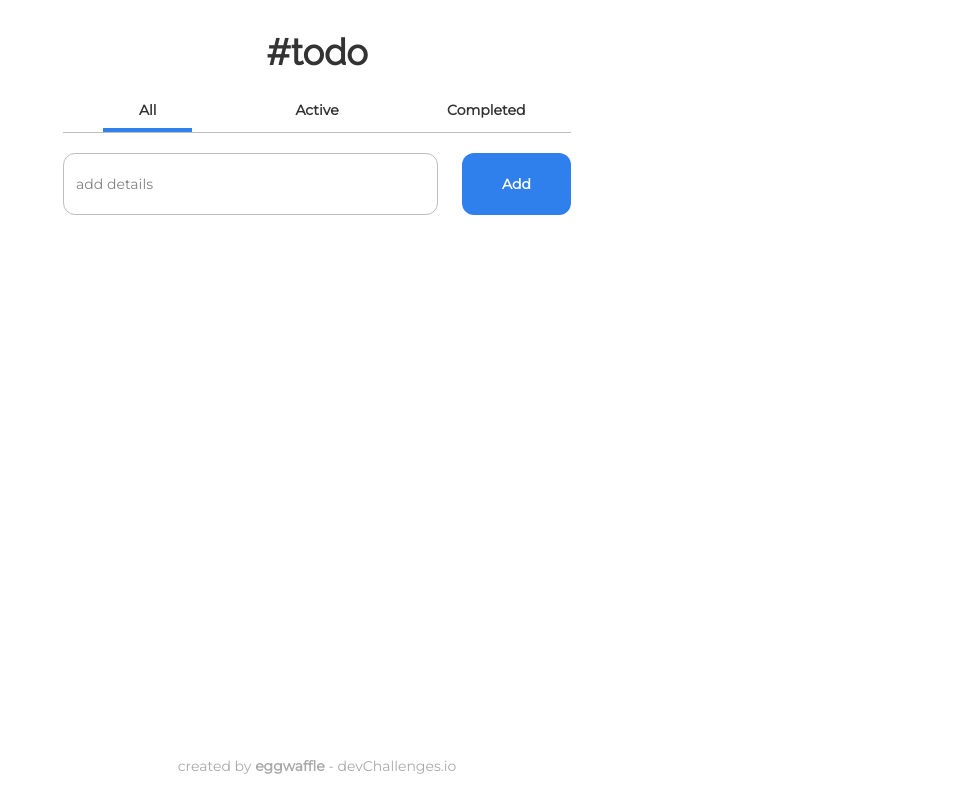
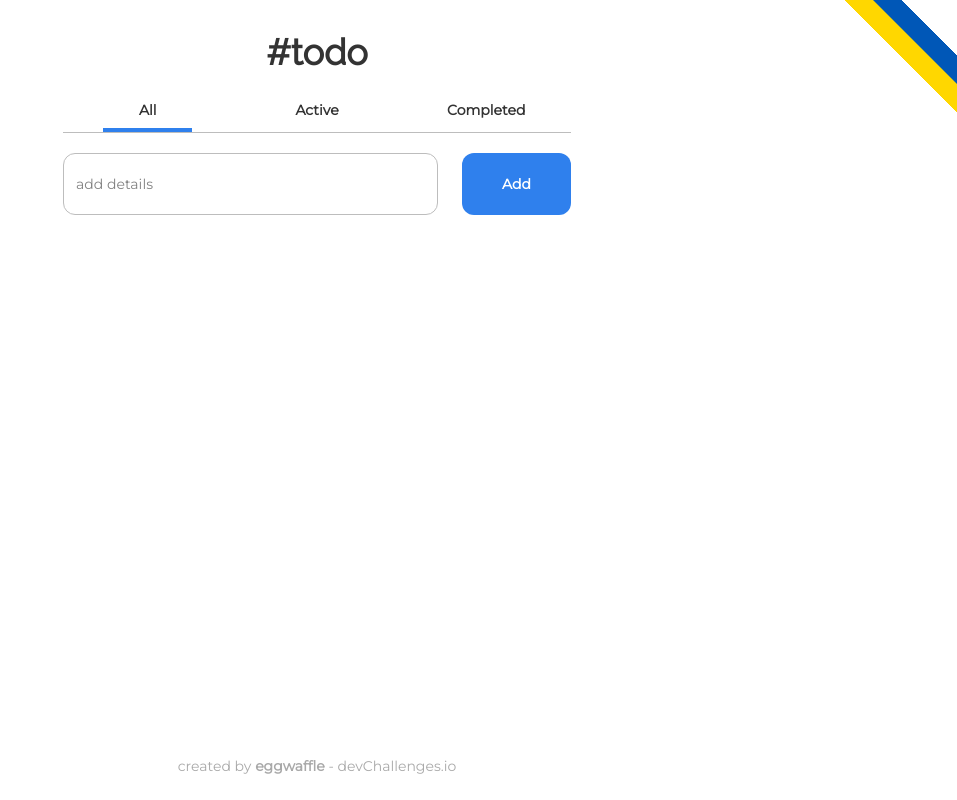
Before and after one commit to eggwaffle/todo, a React (Create React App) app: page / in a window 1280 px wide. Shown: the whole page, without its empty margins (323-1280 px from the left). Built offline with nearby package versions, Linux system fonts and the light colour scheme.

Commit message:
Stand with Ukraine

```diff
--- a/src/components/App.js
+++ b/src/components/App.js
@@ -1,4 +1,5 @@
 import { useState, useEffect} from "react";
+import Badge from "./Badge";
 import Header from './Header';
 import Main from './Main';
 import Footer from './Footer';
@@ -19,6 +20,7 @@ function App() {
 
   return (
     <div className="App">
+      <Badge />
       <Header />
       <Main
         todoList={todoList}
--- /dev/null
+++ b/src/components/Badge.js
@@ -0,0 +1,12 @@
+function Badge() {
+  return (
+    <div className="Badge">
+      <a href="https://war.ukraine.ua" title="Stand with Ukraine">
+        <div className="TopBadge"></div>
+        <div className="BottomBadge"></div>
+      </a>
+    </div>
+  );
+}
+
+export default Badge;
--- a/src/index.css
+++ b/src/index.css
@@ -4,6 +4,18 @@
 @tailwind utilities;
 .App {
   @apply relative w-full min-h-screen flex flex-col items-center text-center font-montserrat;
+}
+
+.Badge {
+  @apply fixed -right-1/3 lg:-right-[40%] xl:-right-[45%] origin-center rotate-45 z-[999] w-full h-10;
+}
+
+.TopBadge {
+  @apply w-full h-1/2 bg-0057B7;
+}
+
+.BottomBadge {
+  @apply w-full h-1/2 bg-FFD700;
 }
 
 .bar {
--- a/src/index.scss
+++ b/src/index.scss
@@ -4,6 +4,7 @@
 @import "./scss/base/typography";
 
 @import "./scss/components/app";
+@import "./scss/components/badge";
 @import "./scss/components/bar";
 @import "./scss/components/footer";
 @import "./scss/components/header";
--- /dev/null
+++ b/src/scss/components/_badge.scss
@@ -0,0 +1,11 @@
+.Badge {
+  @apply fixed -right-1/3 lg:-right-[40%] xl:-right-[45%] origin-center rotate-45 z-[999] w-full h-10;
+}
+
+.TopBadge {
+  @apply w-full h-1/2 bg-0057B7;
+}
+
+.BottomBadge {
+  @apply w-full h-1/2 bg-FFD700;
+}
--- a/tailwind.config.js
+++ b/tailwind.config.js
@@ -11,6 +11,7 @@ module.exports = {
   theme: {
     extend: {
       colors: {
+        '0057B7': '#0057B7',
         '2F80ED': '#2F80ED',
         '333333': '#333333',
         '4F4F4F': '#4F4F4F',
@@ -18,6 +19,7 @@ module.exports = {
         'A9A9A9': '#A9A9A9',
         'BDBDBD': '#BDBDBD',
         'F2F2F2': '#F2F2F2',
+        'FFD700': '#FFD700',
         'EB5757': '#EB5757',
       },
       fontFamily: {
```
Also changed, not shown: 2 other files (tests, documents, lock files or other folders).
